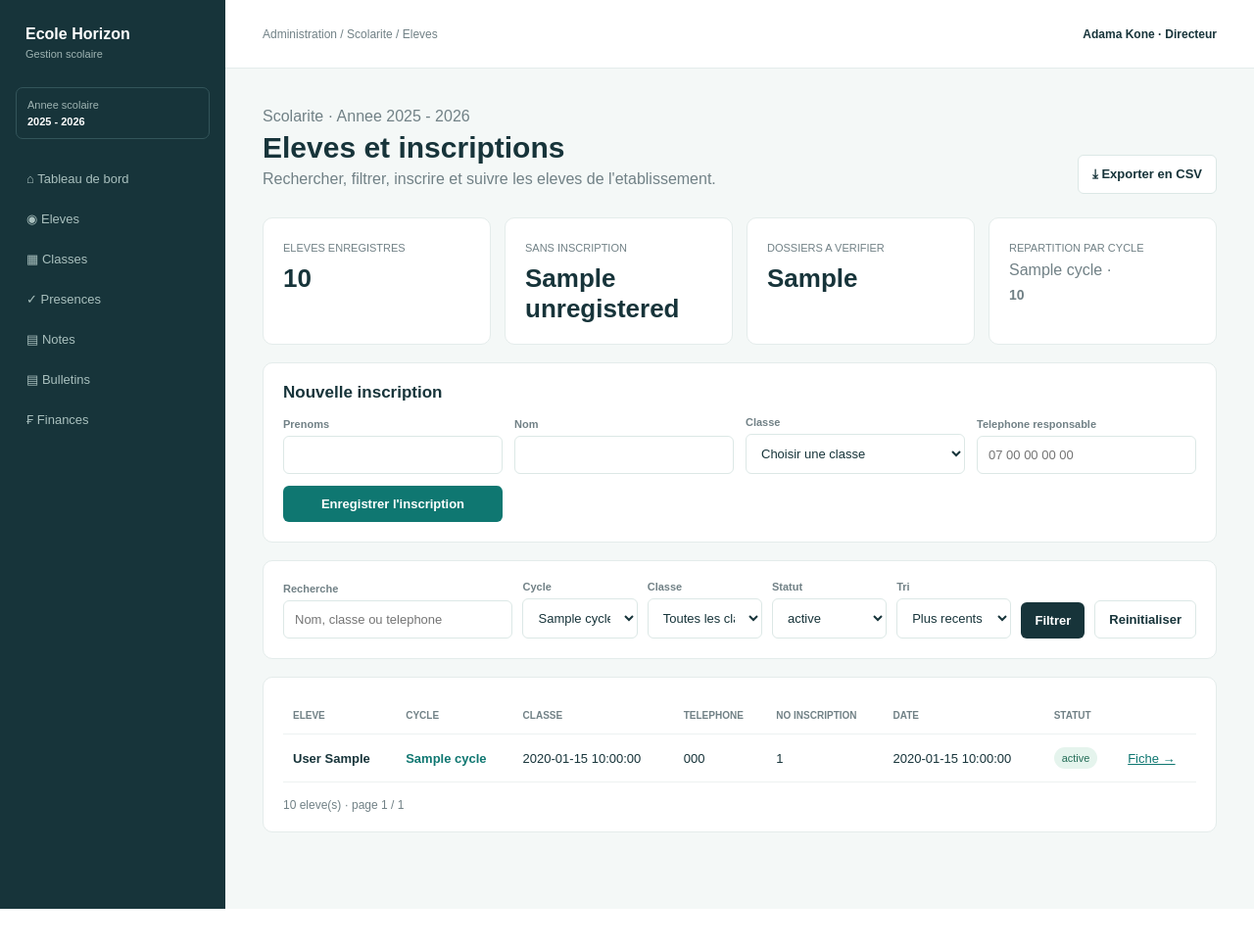
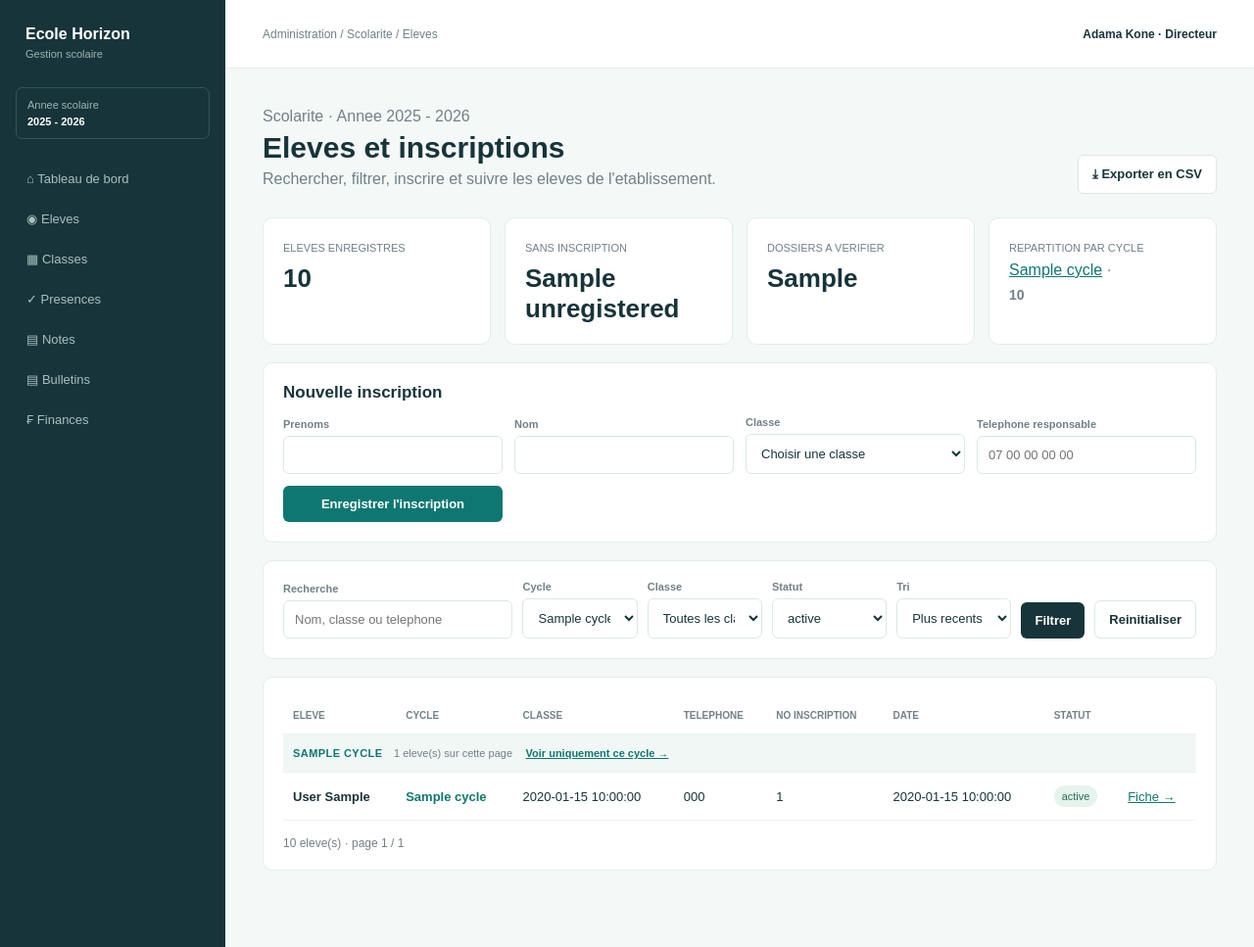
Before and after one commit to kzstructure-dev/gest_scolaire, a Symfony app: template templates/students/index.html.twig in a window 1280 px wide. Shown: the whole page at 98% size. Before the commit the page ends 928 px from the top, so only its background shows below. Run offline with Twig, Linux system fonts and the light colour scheme; the template is opened without the code that fills it: most values are stand-ins (such as "Sample title", 1, 10 or a date in 2020); some libraries are stand-ins or nearby versions.

Commit message:
Regroupe la liste des eleves par cycle
Co-Authored-By: CHRISTIANE TOURE <kzstructure@gmail.com>

```diff
--- a/templates/layout.html.twig
+++ b/templates/layout.html.twig
@@ -46,6 +46,10 @@
         th { color: #718186; font-size: 10px; text-transform: uppercase; }
         tbody tr:hover { background: #f8fbfa; }
         .cycle { color: #0f7771; font-weight: bold; }
+        .group-row th { background: #f1f7f5; color: #0f7771; font-size: 11px; letter-spacing: .04em; }
+        .group-row:hover { background: #f1f7f5; }
+        .group-row .badge { color: #718186; font-weight: normal; text-transform: none; letter-spacing: 0; margin-left: 8px; }
+        .group-row a { margin-left: 10px; text-transform: none; letter-spacing: 0; }
         .status { display: inline-block; padding: 5px 8px; border-radius: 12px; background: #e5f4ed; color: #246d57; font-size: 11px; white-space: nowrap; }
         .status.pending { background: #fff3dd; color: #9b6a13; }
         .status.danger { background: #fcebe7; color: #a54d3d; }
--- a/templates/students/index.html.twig
+++ b/templates/students/index.html.twig
@@ -20,7 +20,7 @@
     <div class="card"><small>Dossiers a verifier</small><strong>{{ stats.toCheck }}</strong></div>
     <div class="card">
         <small>Repartition par cycle</small>
-        {% for row in stats.byCycle %}<p>{{ row.cycle }} · <strong style="font-size:14px">{{ row.total }}</strong></p>{% else %}<p>-</p>{% endfor %}
+        {% for row in stats.byCycle %}<p><a href="{{ path('app_students', filters|merge({cycle: row.cycle, page: 1})) }}">{{ row.cycle }}</a> · <strong style="font-size:14px">{{ row.total }}</strong></p>{% else %}<p>-</p>{% endfor %}
     </div>
 </section>
 
@@ -83,8 +83,18 @@
         <thead>
         <tr><th>Eleve</th><th>Cycle</th><th>Classe</th><th>Telephone</th><th>No inscription</th><th>Date</th><th>Statut</th><th></th></tr>
         </thead>
+        {% for group in groups %}
             <tbody>
-        {% for student in students %}
+            <tr class="group-row">
+                <th colspan="8">
+                    {{ group.cycle }}
+                    <span class="badge">{{ group.students|length }} eleve(s) sur cette page</span>
+                    {% if filters.cycle != group.cycle %}
+                        <a href="{{ path('app_students', filters|merge({cycle: group.cycle, page: 1})) }}">Voir uniquement ce cycle →</a>
+                    {% endif %}
+                </th>
+            </tr>
+            {% for student in group.students %}
                 <tr>
                     <td><strong>{{ student.last_name }} {{ student.first_name }}</strong></td>
                     <td class="cycle">{{ student.cycle }}</td>
@@ -95,10 +105,13 @@
                     <td>{{ students_macros.status(student.status) }}</td>
                     <td><a href="{{ path('app_student_show', {id: student.id}) }}">Fiche →</a></td>
                 </tr>
-        {% else %}
-            <tr><td colspan="8">Aucun eleve ne correspond aux criteres.</td></tr>
             {% endfor %}
             </tbody>
+        {% else %}
+            <tbody>
+            <tr><td colspan="8">Aucun eleve ne correspond aux criteres.</td></tr>
+            </tbody>
+        {% endfor %}
     </table>
     <div class="pagination">
         <span>{{ total }} eleve(s) · page {{ page }} / {{ pages }}</span>
```
Also changed, not shown: src/Controller/StudentController.php (+37 -4 lines). Lines whose indentation alone changed are shown as unchanged.
